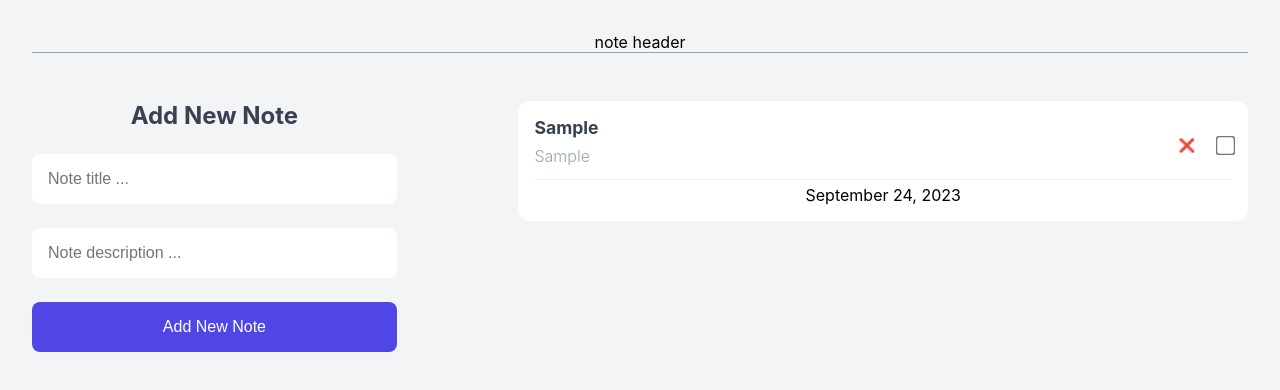
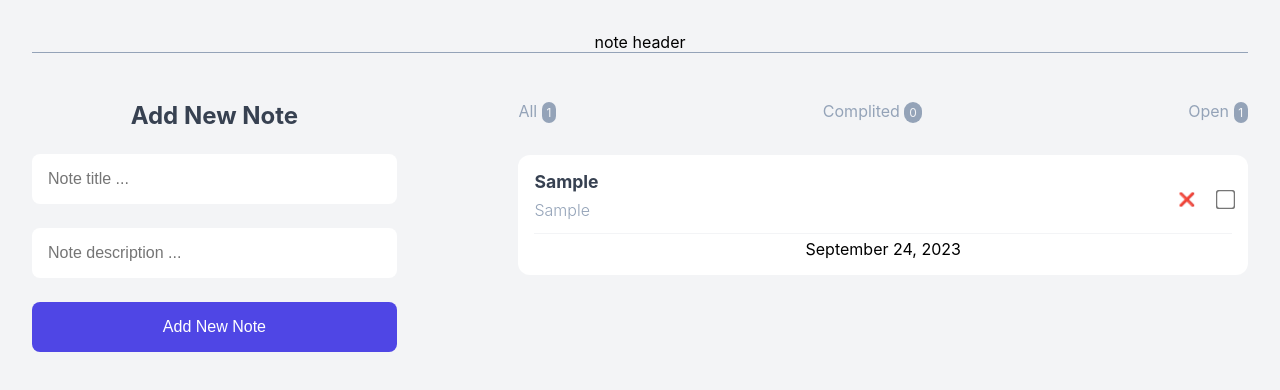
Before and after one commit to amirghaderian/note-app, a React (Vite) app: page / in a window 1280 px wide. Both pictures are taken after typing "Sample", "Sample" into the empty fields and a click on the button "Add New Note". Shown: the top 390 px of the page. Built offline with nearby package versions, Linux system fonts and the light colour scheme.

Commit message:
Create noteStatus component

```diff
--- a/src/App.jsx
+++ b/src/App.jsx
@@ -2,6 +2,7 @@ import { useState } from "react";
 import "./App.css";
 import AddNewNote from "./components/AddNewNote";
 import NoteList from "./components/NoteList";
+import NoteStatus from "./components/NoteStatus";
 const App = () => {
   const [notes, setNotes] = useState([]);
   const handleNotes = (newNote) => {
@@ -27,6 +28,7 @@ const App = () => {
         <div className="note-app">
           <AddNewNote onAddNote={handleNotes} />
           <div className="note-container">
+            <NoteStatus notes={notes}/>
             <NoteList
               notes={notes}
               onDelete={handleDelete}
--- /dev/null
+++ b/src/components/NoteStatus.jsx
@@ -0,0 +1,26 @@
+const NoteStatus = ({ notes }) => {
+  const allNotes = notes.length;
+  const complitedNotes = notes.filter((n) => n.complited).length;
+  const open = allNotes - complitedNotes;
+  return (
+    <>
+      {allNotes ? (
+        <ul className="note-status">
+          <li>
+            All <span>{allNotes}</span>
+          </li>
+          <li>
+            Complited <span>{complitedNotes}</span>
+          </li>
+          <li>
+            Open <span>{open}</span>
+          </li>
+        </ul>
+      ) : (
+        <h2>No Notes has already been added.</h2>
+      )}
+    </>
+  );
+};
+
+export default NoteStatus;
```
